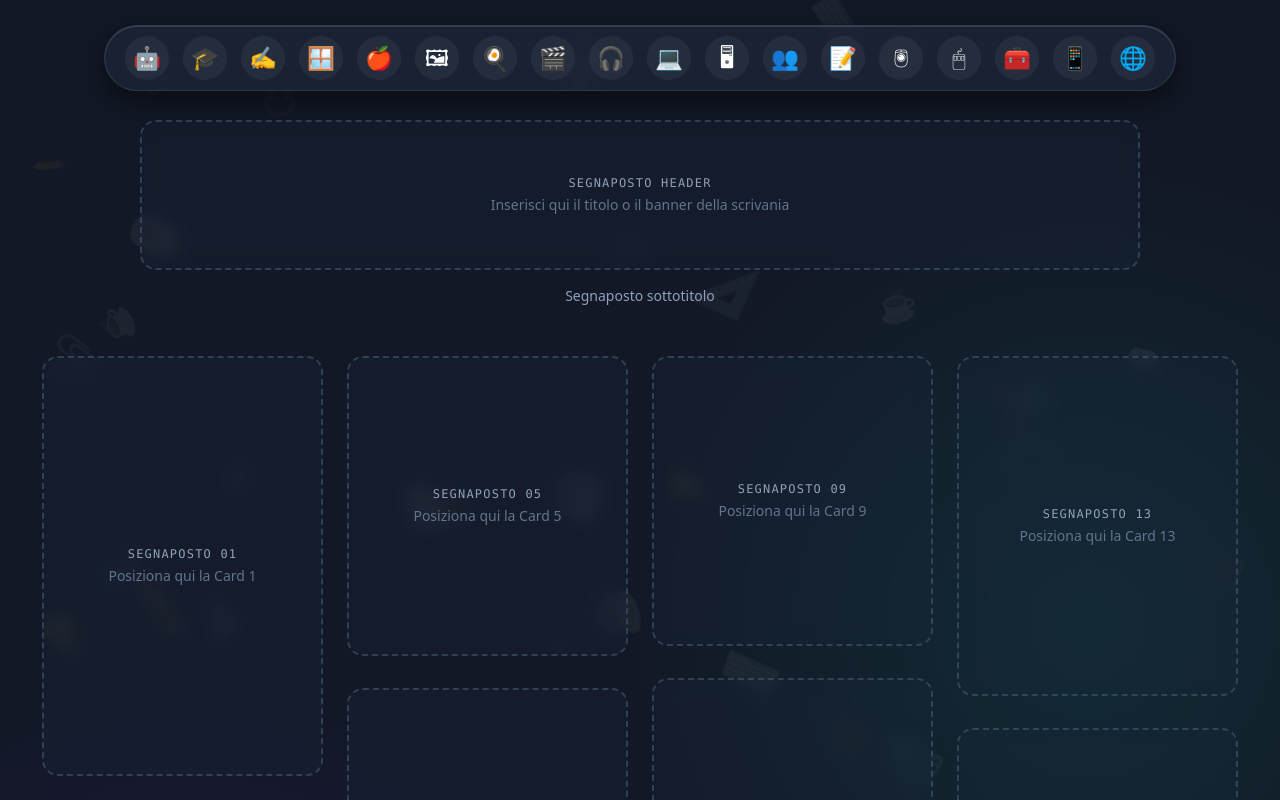
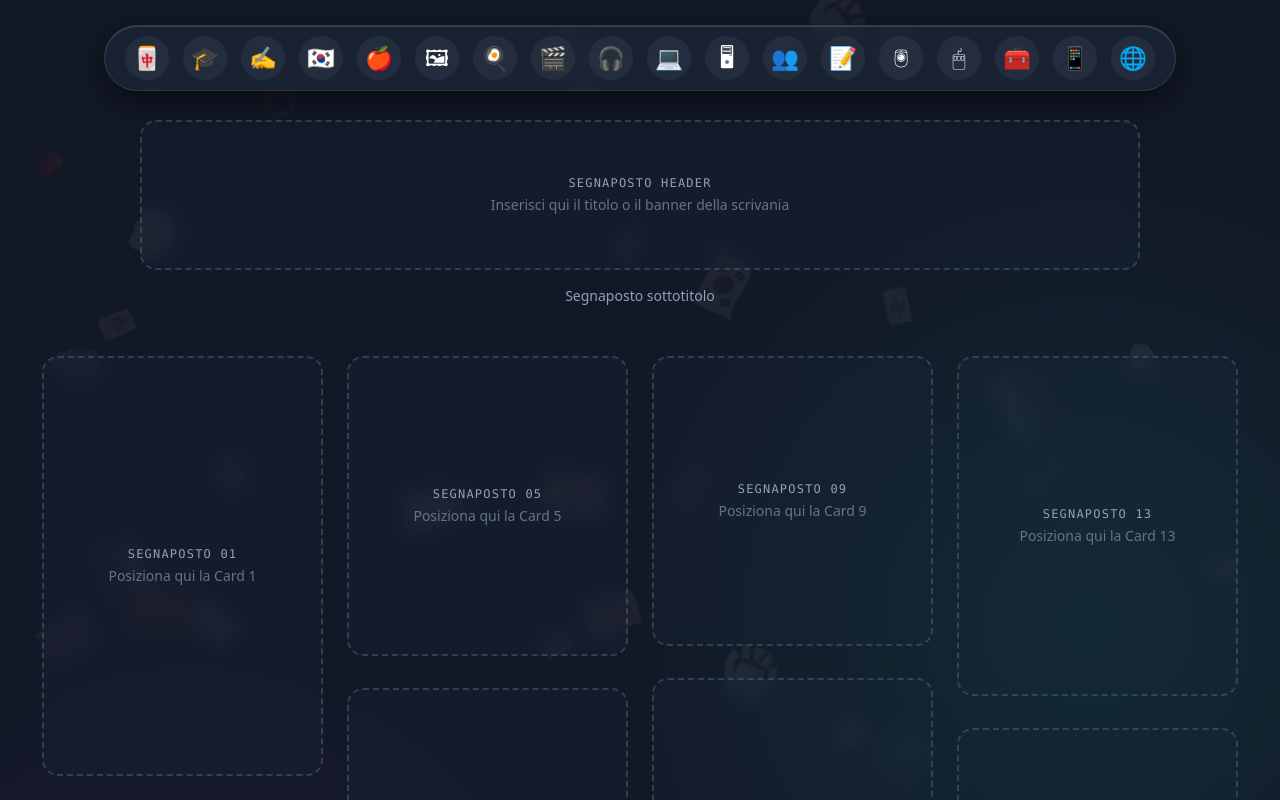
Before and after one commit to scottino2019-glitch/Il-mio-Hub-linguistico-, a React (Vite) app: page / in a window 1280 px wide. Shown: the top 800 px of the page. Built offline with nearby package versions, Linux system fonts and the light colour scheme; a web font is replaced by a local one.

Commit message:
Update App.tsx

```diff
--- a/src/App.tsx
+++ b/src/App.tsx
@@ -1,6 +1,6 @@
 import { useMemo } from 'react';
 
-const DESK_EMOJIS = ['☕', '📎', '✏️', '📐', '✂️', '💡', '📌', '📚', '⌨️', '🖱️', '🎧', '🧮', '🖇️', '🗑️', '🖋️'];
+const DESK_EMOJIS = ['🀄', '🇯🇵', '🇨🇳', '🇰🇷', '🇷🇺', '🇬🇧', '📌', '📚', '🥋', '💭', '🎧', '🪆', '🎙️', '📺', '🎲'];
 
 export default function App() {
   // =========================================
@@ -42,10 +42,10 @@ export default function App() {
 
       {/* 2. MENU DOCK SUPERIORE GLASSMORPHISM */}
       <nav className="top-dock">
-        <a href="https://androidmain.netlify.app/" target="_blank" rel="noopener noreferrer" className="dock-item android" data-tooltip="Ambiente Android">🤖</a>
+        <a href="https://lingua-cinese.vercel.app/" target="_blank" rel="noopener noreferrer" className="dock-item cinese" data-tooltip="Lingua Cinese">🀄</a>
         <a href="https://scuola-virtuale.netlify.app/" target="_blank" rel="noopener noreferrer" className="dock-item school" data-tooltip="Scuola Virtuale">🎓</a>
         <a href="pdf-home.html" target="_blank" rel="noopener noreferrer" className="dock-item eserciziario" data-tooltip="Pdf Home">✍</a>
-        <a href="https://laboratorio-programmazione.vercel.app/" target="_blank" rel="noopener noreferrer" className="dock-item windows" data-tooltip="Ambiente Windows">🪟</a>
+        <a href="https://lingua-cireana.netlify.app/" target="_blank" rel="noopener noreferrer" className="dock-item coreano" data-tooltip="Lingua Coreana">🇰🇷</a>
         <a href="https://mela-os.vercel.app/" target="_blank" rel="noopener noreferrer" className="dock-item apple" data-tooltip="IPad Scriba">🍎</a>
         <a href="https://photo-finder-kohl.vercel.app/" target="_blank" rel="noopener noreferrer" className="dock-item immagini" data-tooltip="Ricerca immagini">🖼</a>
         <a href="https://ricettario-internazionale.vercel.app/" target="_blank" rel="noopener noreferrer" className="dock-item ricettario" data-tooltip="Ricettario">🍳</a>
```
